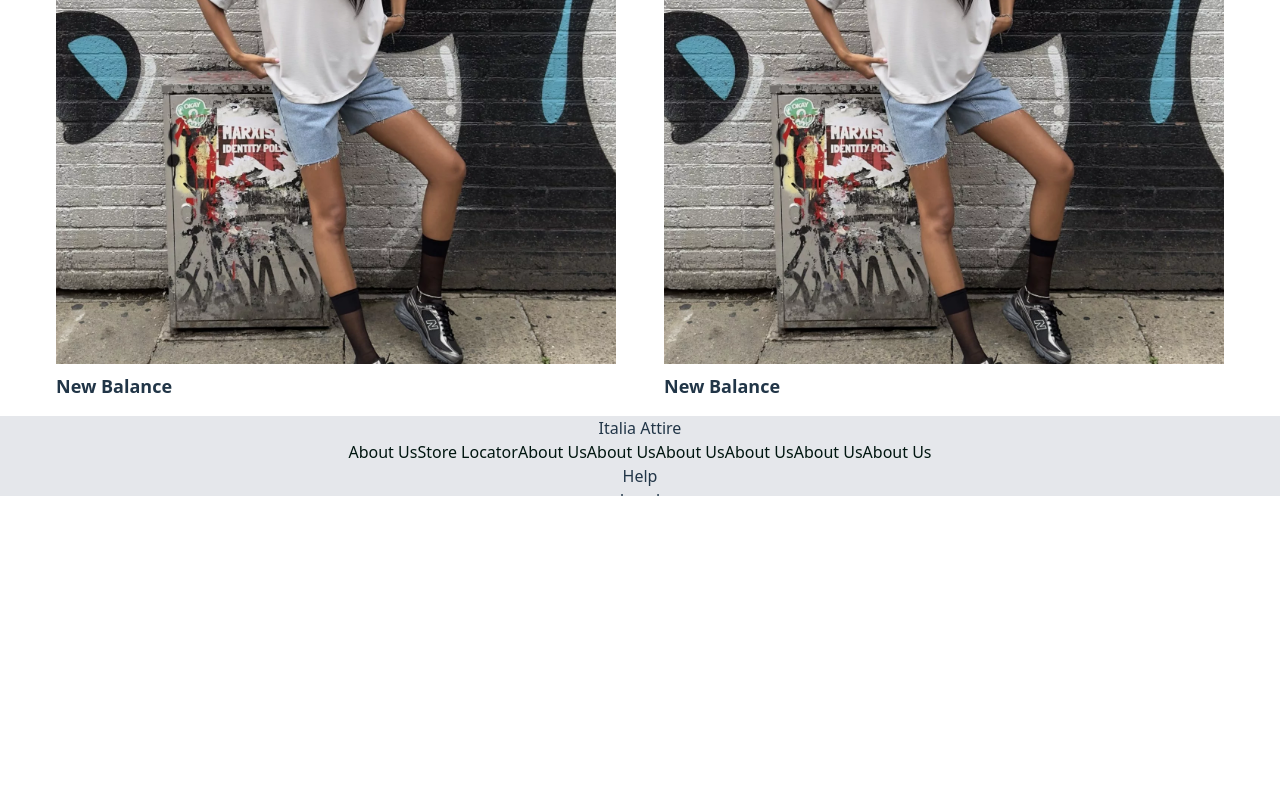
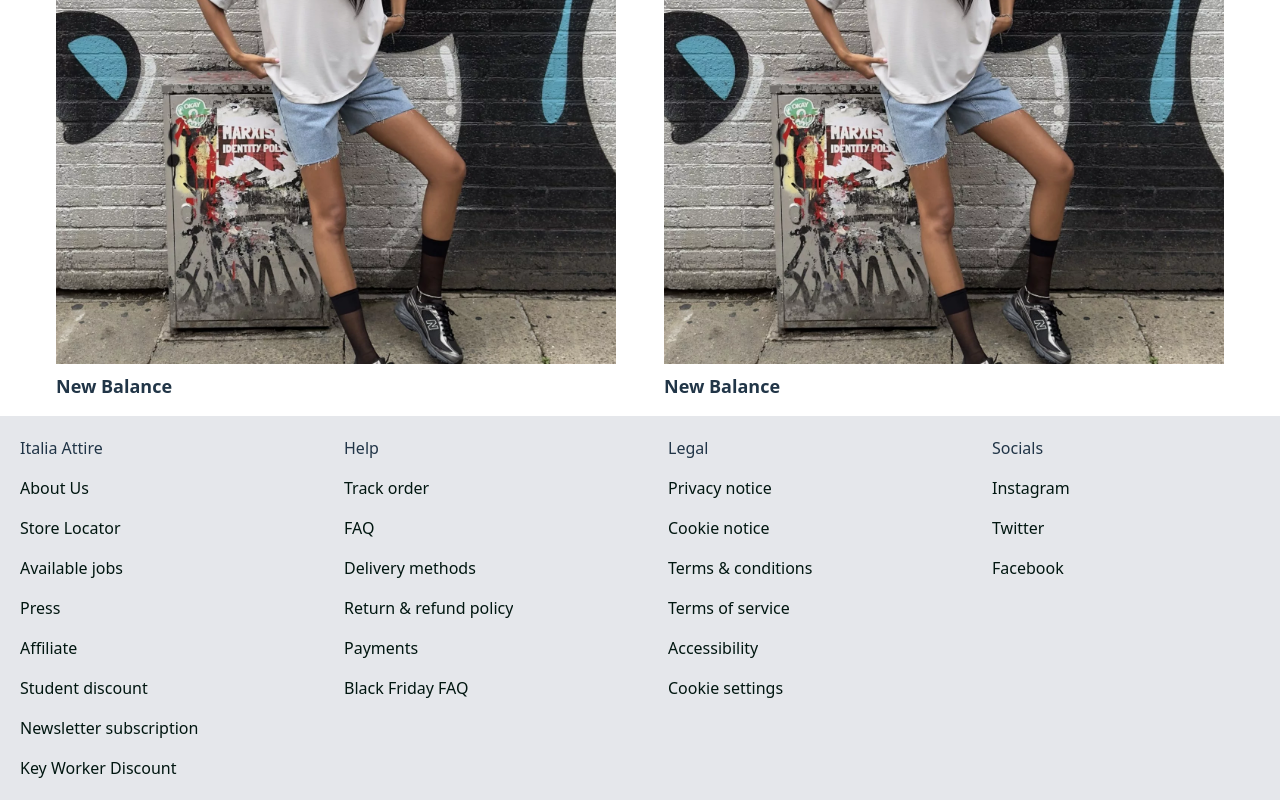
Before and after one commit to DawidP2001/Online-Retail-Store, a React (Vite) app in the folder client/: page / in a window 1280 px wide. Shown: the part 2242-3042 px from the top of the page. Before the commit the page ends 2738 px from the top, so only its background shows below. Built offline with nearby package versions, Linux system fonts and the light colour scheme.

Commit message:
Added new sections to the footer

```diff
--- a/client/src/components/Footer/Footer.tsx
+++ b/client/src/components/Footer/Footer.tsx
@@ -3,26 +3,41 @@
 
 function Footer() {
   return (
-    <footer className="footer w-full h-20 bg-gray-200">
-        <div>
+    <footer className="footer w-full h-full bg-gray-200 grid grid-cols-4 gap-4">
+        <div className="flex flex-col justify-start items-start p-5 space-y-4">
             <h2>Italia Attire</h2>
             <a href="#">About Us</a>
             <a href="#">Store Locator</a>
-            <a href="#">About Us</a>
-            <a href="#">About Us</a>
-            <a href="#">About Us</a>
-            <a href="#">About Us</a>
-            <a href="#">About Us</a>
-            <a href="#">About Us</a>
+            <a href="#">Available jobs</a>
+            <a href="#">Press</a>
+            <a href="#">Affiliate</a>
+            <a href="#">Student discount</a>
+            <a href="#">Newsletter subscription</a>
+            <a href="#">Key Worker Discount</a>
         </div>
-        <div>
+        <div className="flex flex-col justify-start items-start p-5 space-y-4">
             <h2>Help</h2>
+            <a href="#">Track order</a>
+            <a href="#">FAQ</a>
+            <a href="#">Delivery methods</a>
+            <a href="#">Return & refund policy</a>
+            <a href="#">Payments</a>
+            <a href="#">Black Friday FAQ</a>
         </div>
-        <div>
+        <div className="flex flex-col justify-start items-start p-5 space-y-4">
             <h2>Legal</h2>
+            <a href="#">Privacy notice</a>
+            <a href="#">Cookie notice</a>
+            <a href="#">Terms & conditions</a>
+            <a href="#">Terms of service</a>
+            <a href="#">Accessibility</a>
+            <a href="#">Cookie settings</a>
         </div>
-        <div>
+        <div className="flex flex-col justify-start items-start p-5 space-y-4">
             <h2>Socials</h2>
+            <a href="#">Instagram</a>
+            <a href="#">Twitter</a>
+            <a href="#">Facebook</a>
         </div>
     </footer>
   );
```
